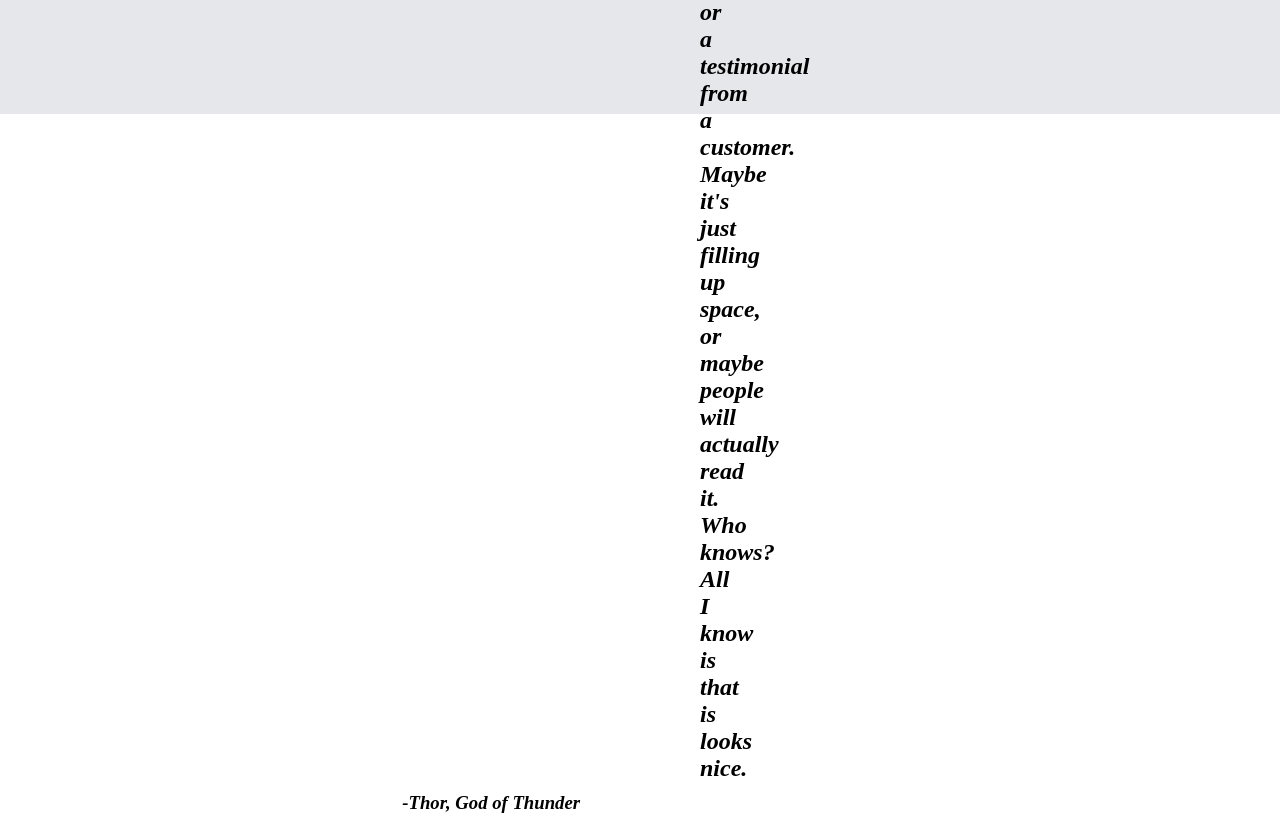
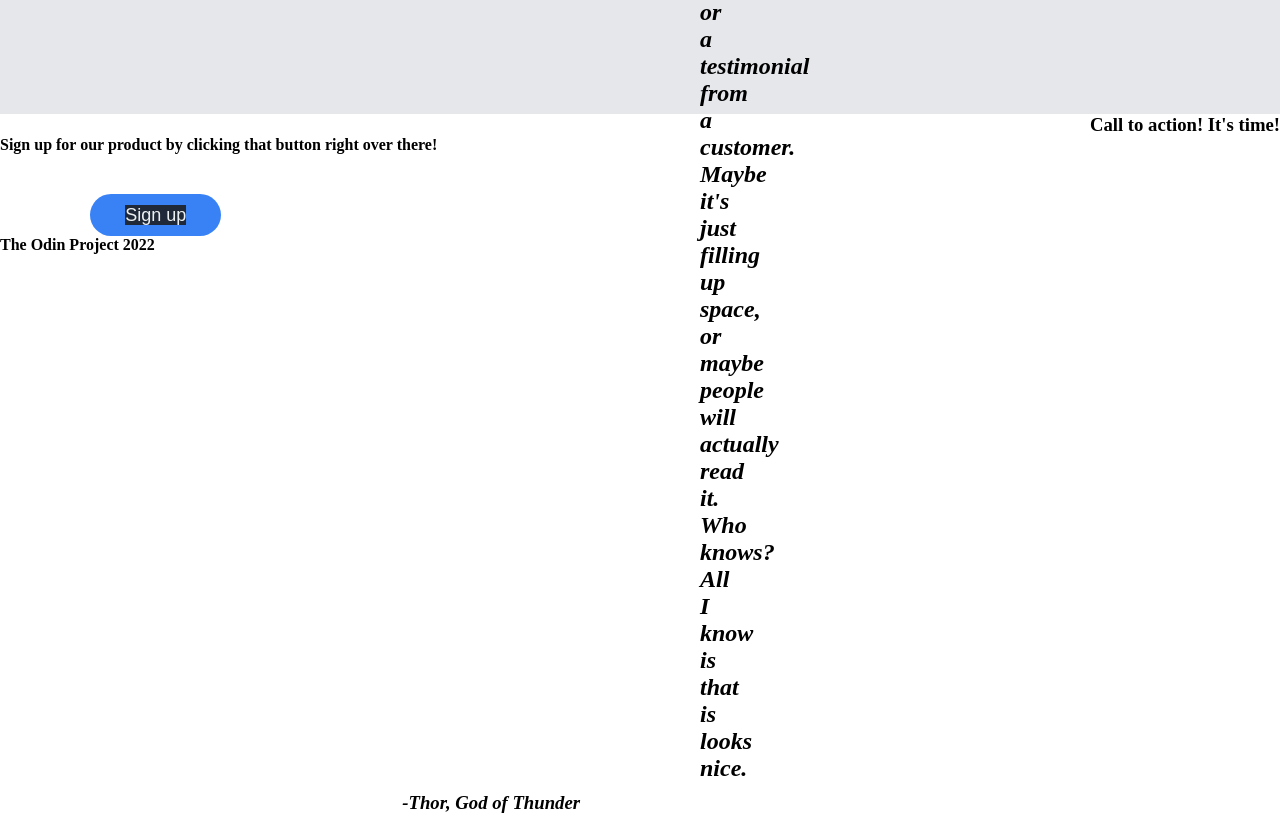
Before and after one commit to camronborts/landing-page, a website: page index.html in a window 1280 px wide. Shown: the part 1111-1925 px from the top of the page. Drawn offline with Linux system fonts and the light colour scheme.

Commit message:
finished

```diff
--- a/index.html
+++ b/index.html
@@ -63,5 +63,19 @@
     <h3 id="f3sub2"><i>-Thor, God of Thunder</i></h3>
   </div>
 </div>
-</body>
+
+<div class="flex-container-four">
+  <div class="cta-box">
+    <div>
+      <h3 id="cta1">Call to action! It's time!</h3>
+      <h4 id="cta2">Sign up for our product by clicking that button right over there!</h4>
+      <button id="ctabutton"><a href="#">Sign up</a></button>
+    </div>
+  </div>
+</div>
+<footer>
+  <h4 id="footer">The Odin Project 2022</h4>
+</footer>
+
+ </body>
 </html>
```
